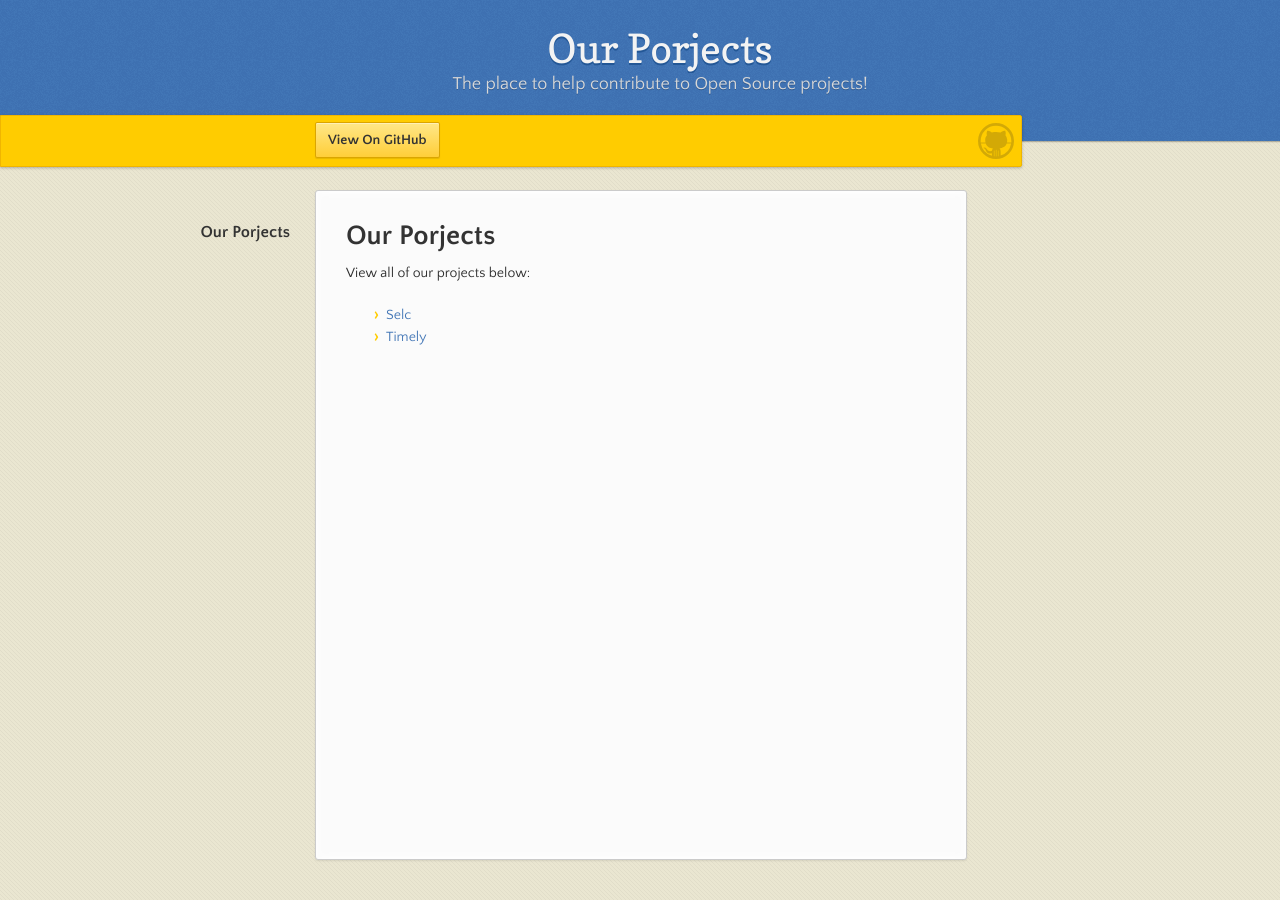
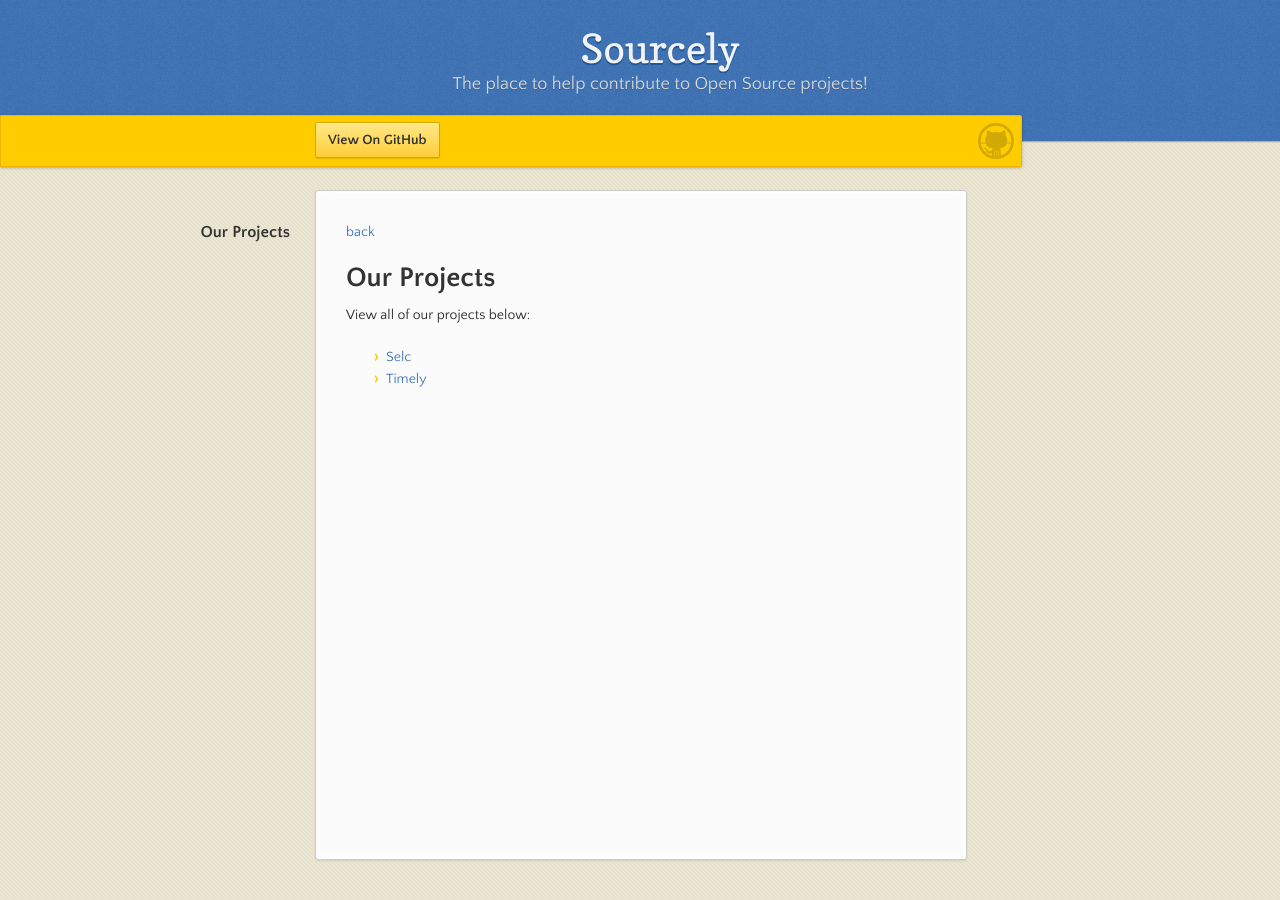
Before and after one commit to BenjaminJForster/sourcelyofficial.github.io, a Jekyll site: the page built from projects.md, in a window 1280 px wide. Built offline with Jekyll 4.4.1, drawn with Linux system fonts in a browser that asks for light colours; our own code applies the rules of GitHub Pages for plain Markdown files.

Commit message:
Update projects.md

```diff
--- a/projects.md
+++ b/projects.md
@@ -2,8 +2,9 @@
 layout: default
 ---
 
+[back](../)
 
-# Our Porjects
+# Our Projects
 
 View all of our projects below:
 
```
